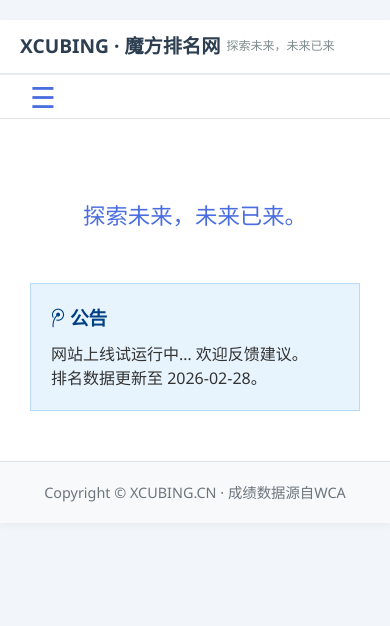
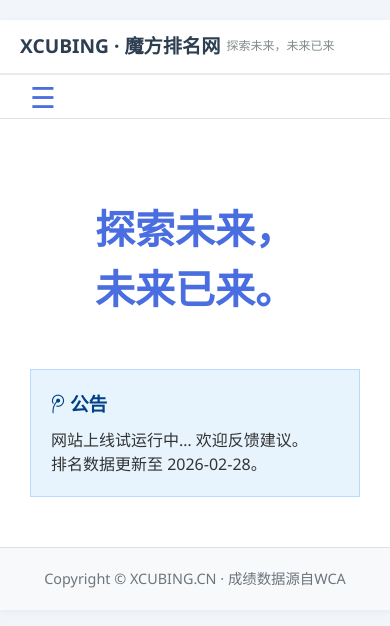
Before and after one commit to huntwrstar/test, a plain HTML site: page index.html in a window 390 px wide. Drawn offline with Linux system fonts and the light colour scheme.

Commit message:
Update index.html

```diff
--- a/index.html
+++ b/index.html
@@ -506,14 +506,6 @@
             text-align: left;
         }
 
-        /* ========== 首页标语 ========== */
-        .home-slogan {
-            font-size: 2.5rem;
-            color: #4a6ee0;
-            text-align: center;
-            margin: 50px 0;
-        }
-
         /* ========== 手机端表格优化 ========== */
         @media (max-width: 640px) {
             .table-container th,
@@ -552,6 +544,7 @@
                 text-overflow: ellipsis;
                 white-space: nowrap;
             }
+            /* 根据数据源不同，国家/省份列位置不同：默认第3列是国家/省份，也做限制 */
             #comp-table th:nth-child(3),
             #comp-table td:nth-child(3) {
                 max-width: 60px;
@@ -560,22 +553,13 @@
                 white-space: nowrap;
             }
 
-            /* 首页标语手机端不换行 */
-            .home-slogan {
-                font-size: 1.8rem;
-                white-space: nowrap;
-            }
-        }
-
-        @media (max-width: 480px) {
-            .home-slogan {
-                font-size: 1.4rem;
-            }
-        }
-
-        @media (max-width: 360px) {
-            .home-slogan {
-                font-size: 1.2rem;
+            /* 省市纪录表格：项目名较长，但不需要特别限制，保持可读性 */
+        }
+
+        /* ----- 新增：手机端首页标题在逗号后换行 ----- */
+        @media (max-width: 640px) {
+            .home-title span {
+                display: block;
             }
         }
     </style>
@@ -831,7 +815,10 @@
     // ========== 首页 ==========
     function renderHome() {
         return `
-            <div class="home-slogan">探索未来，未来已来。</div>
+            <div style="text-align: center; margin: 50px 0;">
+                <!-- 修改：将标题拆分为两个 span，并添加类名 home-title，用于手机端换行 -->
+                <h3 style="font-size: 2.5rem; color: #4a6ee0;" class="home-title"><span>探索未来，</span><span>未来已来。</span></h3>
+            </div>
             <div class="announcement">
                 <h3><i class="fab fa-tencent-weibo"></i> 公告</h3>
                 <div id="announcement-content">
```
